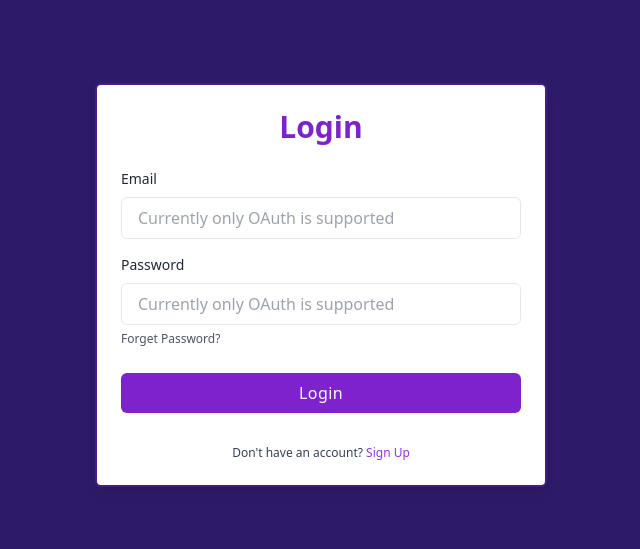
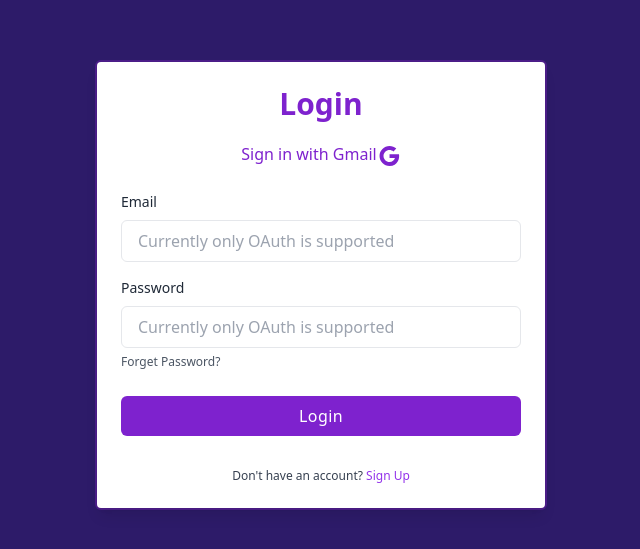
Before and after one commit to 52617365/Lookup, a Next.js app: page / in a window 1280 px wide. Shown: the part 115-664 px from the top of the page, without its empty margins (319-959 px from the left). Built offline with nearby package versions, Linux system fonts and the light colour scheme.

Commit message:
Added sign in with gmail button with no functionality yet.

```diff
--- a/components/LoginForm.tsx
+++ b/components/LoginForm.tsx
@@ -1,4 +1,5 @@
 import Link from "next/link";
+import GoogleIcon from "@mui/icons-material/Google";
 export default () => {
   return (
     <div className="relative flex flex-col justify-center min-h-screen overflow-hidden">
@@ -6,7 +7,12 @@ export default () => {
         <h1 className="text-3xl font-semibold text-center text-purple-700">
           Login
         </h1>
-
+        <div className="text-center pt-5 text-purple-700">
+          <Link href="">
+            Sign in with Gmail
+            <GoogleIcon />
+          </Link>
+        </div>
         <form className="mt-6">
           <div>
             <label htmlFor="email" className="block text-sm text-gray-800">
```
